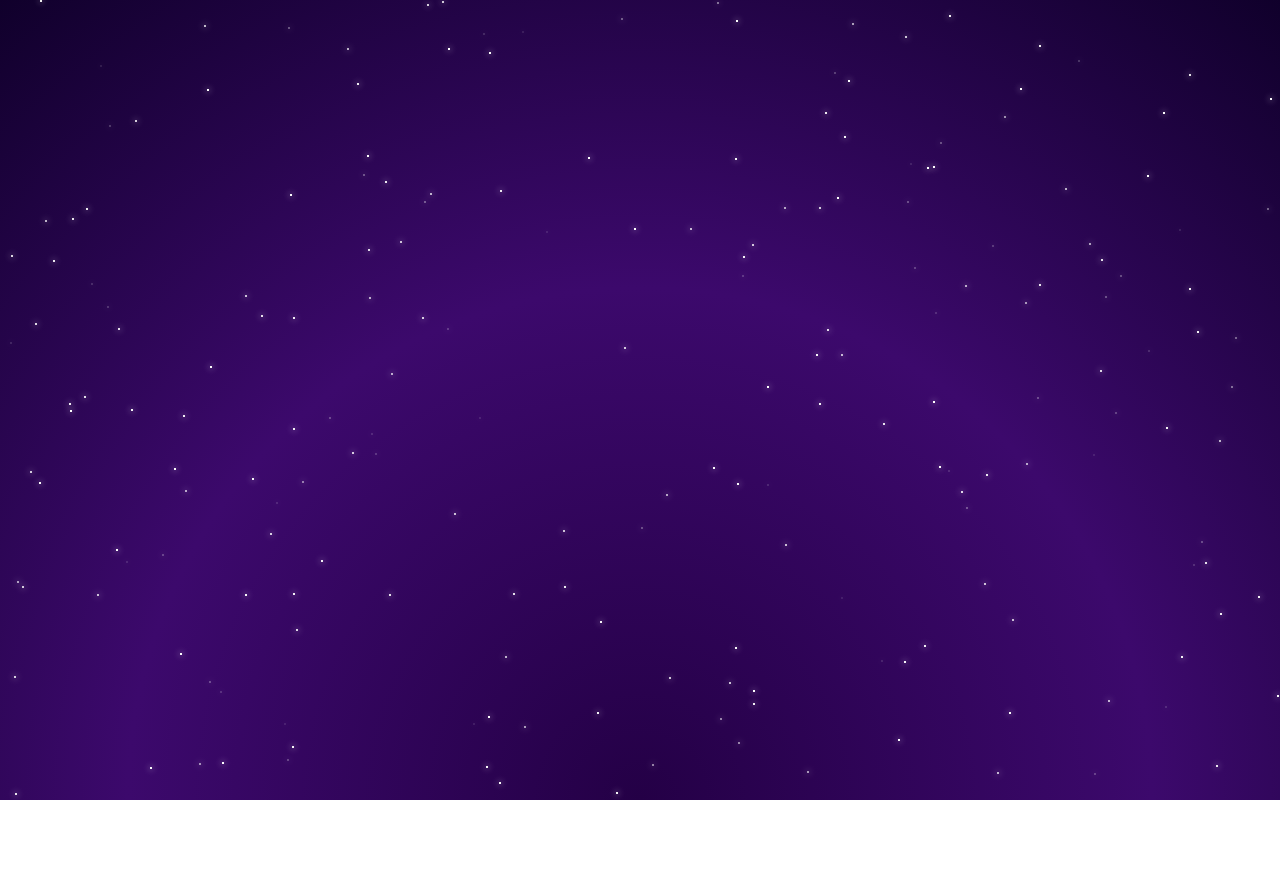
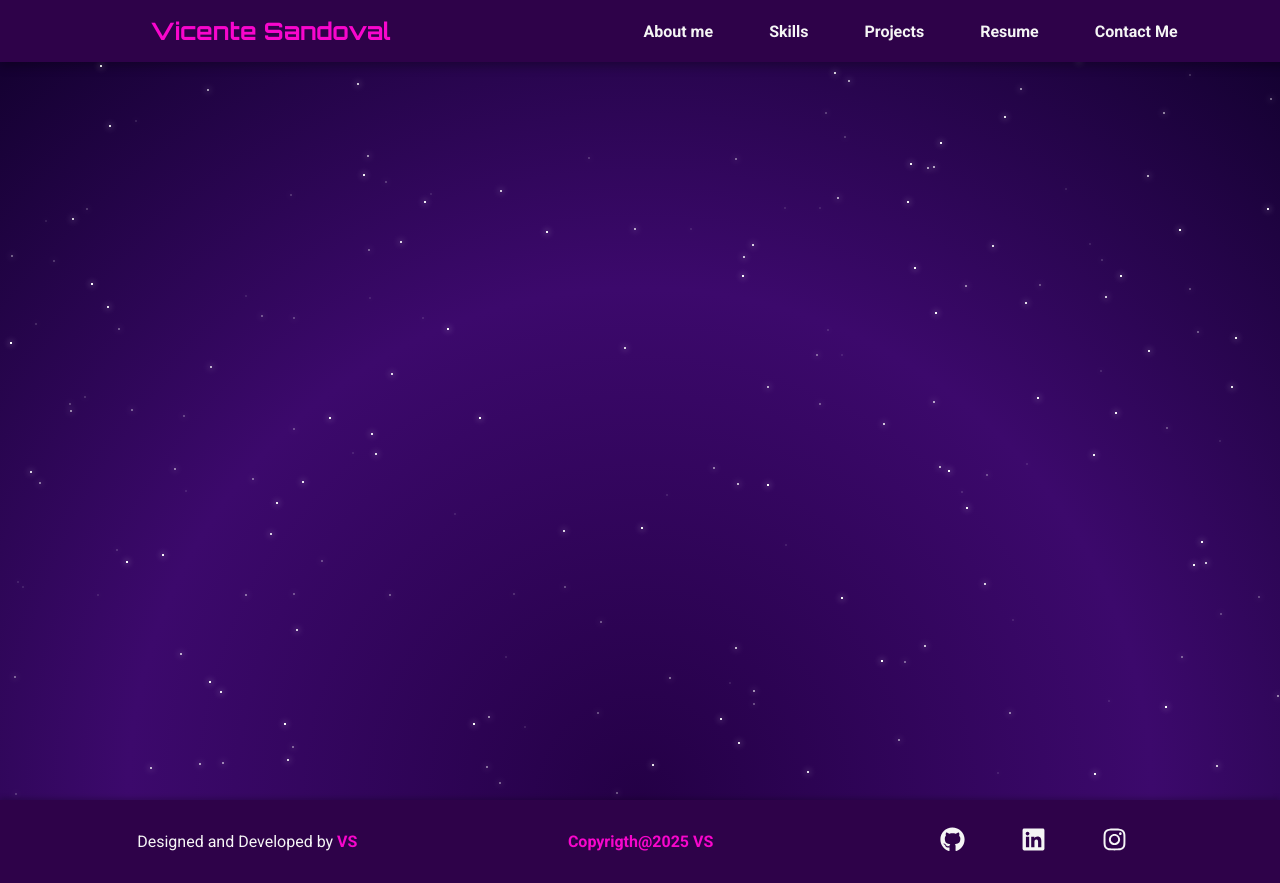
Before and after one commit to SaltybeeVS/Portfolio, a React (Vite) app: page / in a window 1280 px wide. Before the commit the page ends 800 px from the top, so only its background shows below. Built offline with nearby package versions, Linux system fonts and the light colour scheme.

Commit message:
Added the Header and Footer Components

```diff
--- a/package.json
+++ b/package.json
@@ -11,7 +11,8 @@
   },
   "dependencies": {
     "react": "^19.0.0",
-    "react-dom": "^19.0.0"
+    "react-dom": "^19.0.0",
+    "react-icons": "^5.5.0"
   },
   "devDependencies": {
     "@eslint/js": "^9.21.0",
--- a/src/App.jsx
+++ b/src/App.jsx
@@ -1,4 +1,7 @@
 import StarSystem from "./components/Starts/starSystem.jsx";
+import Header from "./components/Header/Header.jsx";
+import Footer from "./components/Footer/Footer.jsx";
+
 
 function App() {
 
@@ -6,6 +9,8 @@ function App() {
   return (
     <>
       <StarSystem/>
+      <Header/>
+      <Footer/>
     </>
   )
 }
--- /dev/null
+++ b/src/components/Footer/Footer.jsx
@@ -0,0 +1,23 @@
+import './Footer.modules.css';
+import { FaGithub } from "react-icons/fa";
+import { FaLinkedin } from "react-icons/fa";
+import { FaInstagram } from "react-icons/fa";
+
+function Footer(){
+    const date = new Date;
+    return(
+        <>
+            <footer id="footer">
+                <p>Designed and Developed by <span className="highlight"><a href="#aboutMe">VS</a></span></p>
+                <p className="highlight">Copyrigth@{date.getFullYear()} <a href="#aboutMe">VS</a></p>
+                <ul>
+                    <li><a href='https://github.com/SaltybeeVS' target='_blank'><FaGithub className="footerIcon"/></a></li>
+                    <li><a href='https://www.linkedin.com/in/vicente-sandoval-carrasco/' target='_blank'><FaLinkedin className="footerIcon"/></a></li>
+                    <li><a href='https://www.instagram.com/saltybee_27/' target='_blank'><FaInstagram className="footerIcon"/></a></li>
+                </ul>
+            </footer>
+        </>
+    );
+}
+
+export default Footer;
--- /dev/null
+++ b/src/components/Footer/Footer.modules.css
@@ -0,0 +1,53 @@
+#footer {
+    display: flex;
+    justify-content: space-around;
+    align-items: center;
+    padding: 1rem 2rem;
+    background-color: var(--color-primary);
+    color: var(--color-text);
+    width: 100%;
+    max-width: 100vw;
+    box-shadow: 0 -2px 5px rgba(0, 0, 0, 0.2);
+    overflow-x: hidden;
+    box-sizing: border-box;
+}
+
+#footer a{
+    text-decoration: none;
+    color: var(--color-accent);
+}
+
+#footer ul {
+    display: flex;
+    gap: 1.5rem;
+    margin: 0;
+    padding: 0;
+}
+
+#footer li {
+    list-style: none;
+}
+
+#footer li a {
+    text-decoration: none;
+    color: var(--color-text);
+    font-weight: bold;
+    font-size: 1rem;
+    padding: 0.5rem 1rem;
+    border-radius: 5px;
+    transition: background-color 0.3s ease;
+}
+
+#footer li a:hover {
+    background-color: rgba(255, 255, 255, 0.2);
+}
+
+.footerIcon{
+    font-size: 25px;
+    transition: transform 0.3s ease;
+}
+
+.footerIcon:hover{
+    color: var(--color-accent);
+    transform: scale(1.5);
+}
--- /dev/null
+++ b/src/components/Header/Header.jsx
@@ -0,0 +1,22 @@
+import './header.modules.css';
+
+function  Header(){
+    return(
+        <>
+            <header id="header">
+                <h1>Vicente Sandoval</h1>
+                <nav id="navbar">
+                    <ul>
+                        <li><a href="#aboutMe">About me</a></li>
+                        <li><a href="#skills">Skills</a></li>
+                        <li><a href="#">Projects</a></li>
+                        <li><a href="#">Resume</a></li>
+                        <li><a href="#contactMe">Contact Me</a></li>
+                    </ul>
+                </nav>
+            </header>
+        </>
+    );
+}
+
+export default Header;
--- /dev/null
+++ b/src/components/Header/header.modules.css
@@ -0,0 +1,42 @@
+#header{
+    display: flex;
+    justify-content: space-around;
+    align-items: center;
+    position: fixed;
+    top: 0;
+    padding: 1rem 2rem;
+    background-color: var(--color-primary);
+    width: 100%;
+    box-shadow: 0 4px 10px rgba(0, 0, 0, 0.3);
+    z-index: 1000;
+}
+
+#navbar ul {
+    display: flex;
+    gap: 1.5rem;
+    margin: 0;
+    padding: 0;
+}
+
+#navbar li {
+    list-style: none;
+}
+
+#navbar li a {
+    text-decoration: none;
+    color: var(--color-text);
+    font-weight: bold;
+    font-size: 1rem;
+    padding: 0.5rem 1rem;
+    border-radius: 5px;
+    transition: background-color 0.3s ease, color 0.3s ease;
+}
+
+#navbar li a:hover {
+    background-color: var(--color-highlight);
+    color: var(--color-text);
+}
+
+#navbar li a:active {
+    background-color: var(--color-accent);
+}
--- a/src/components/Starts/star.modules.css
+++ b/src/components/Starts/star.modules.css
@@ -2,10 +2,10 @@
     position: absolute;
     width: 2px;
     height: 2px;
-    background-color: white; /* Star color */
-    box-shadow: 0 0 6px 1px rgba(255, 255, 255, 0.35); /* Glow effect */
-    opacity: 0; /* Initially hidden */
-    transition: opacity 1s; /* Smooth fade-in effect */
+    background-color: white;
+    box-shadow: 0 0 6px 1px rgba(255, 255, 255, 0.35);
+    opacity: 0;
+    transition: opacity 1s;
   }
 
   /* Pulse animation for stars */
--- a/src/components/Starts/starSystem.modules.css
+++ b/src/components/Starts/starSystem.modules.css
@@ -1,6 +1,6 @@
 .star-container {
     position: relative;
     width: 100%;
-    height: 100vh; /* Full viewport height */
+    height: 100vh;
     overflow: hidden;
   }
--- a/src/styles/index.css
+++ b/src/styles/index.css
@@ -26,3 +26,19 @@ body{
   color: var(--color-text);
   font-family: var(--font-primary);
 }
+
+h1 {
+  color: var(--color-accent);
+  font-size: 1.5rem;
+  margin: 0;
+  font-family: 'Orbitron', sans-serif;
+}
+
+h2{
+  font-size: 1.8rem;
+}
+
+.highlight{
+  color: var(--color-accent);
+  font-weight: bold;
+}
```
Also changed, not shown: 1 other file (tests, documents, lock files or other folders).
